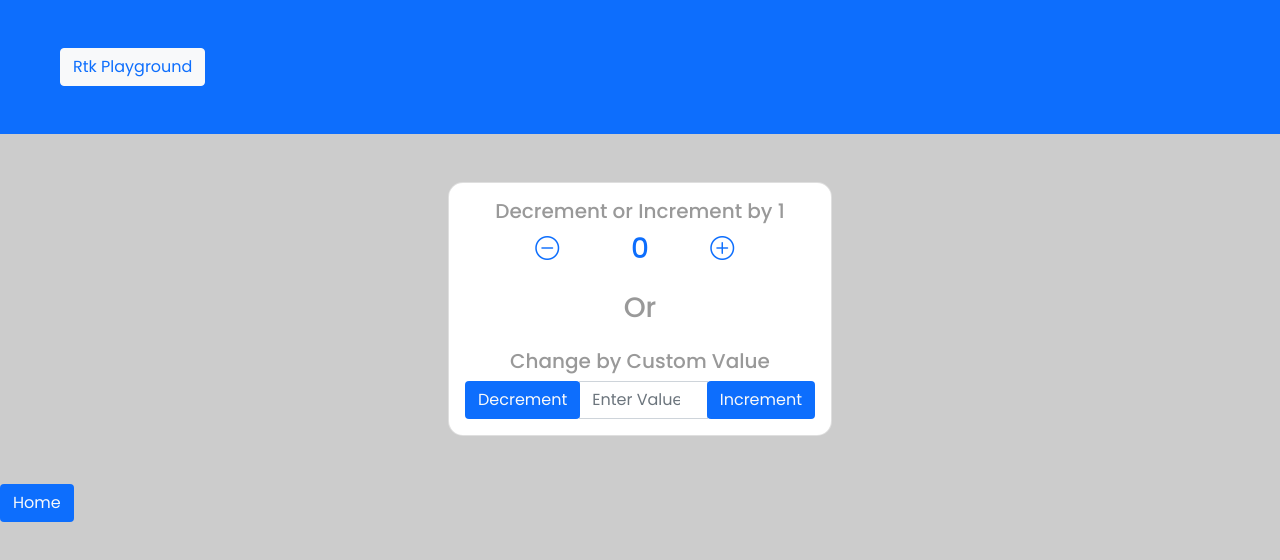
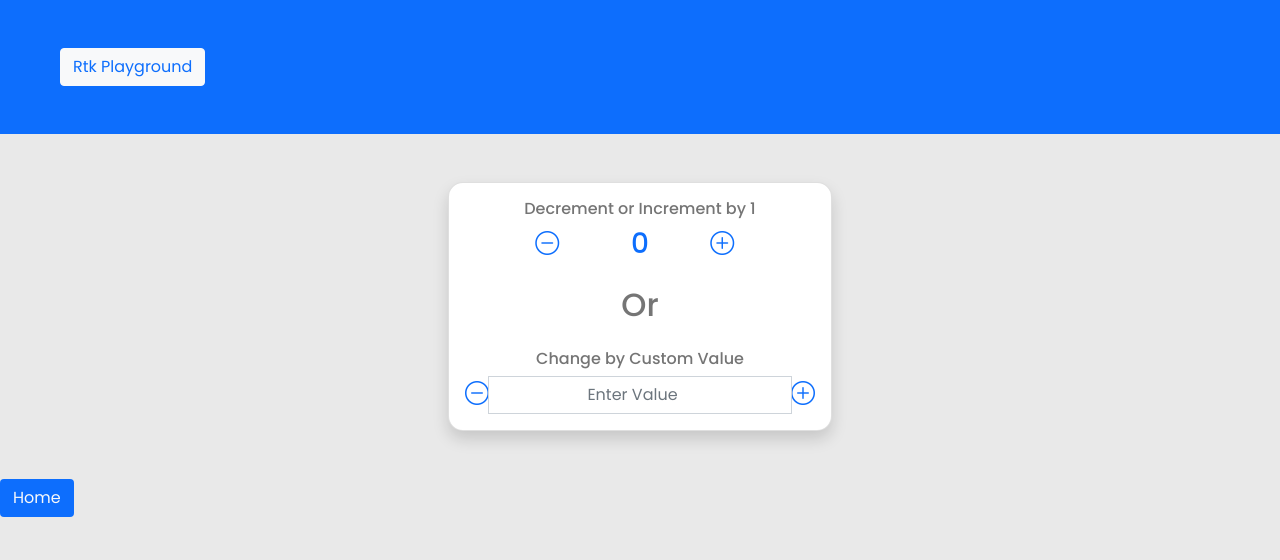
Before and after one commit to Sam-Dunne/learning-redux, a React (Create React App) app: page /counter in a window 1280 px wide. Shown: the top 560 px of the page. Built offline with nearby package versions, Linux system fonts and the light colour scheme.

Commit message:
changing ChangeByUserValue from buttons to icons for onClick action

```diff
--- a/src/Views/Counter.jsx
+++ b/src/Views/Counter.jsx
@@ -11,18 +11,18 @@ function Counter() {
   return (
     <>
       <section>
-        <div className='card'>
+        <div className='card shadow'>
           <div className="card-body">
             <div className="container">
-              <h5 className='text-center mb-2'>Decrement or Increment by 1</h5>
+              <h6 className='text-center mb-2'>Decrement or Increment by 1</h6>
               <div className="row justify-content-center align-items-center my-2">
                 <DecrementByOne />
                 <h3 className='card-title text-primary col-4 text-center m-0'>{count}</h3>
                 <IncrementByOne />
               </div>
             </div>
-            <h3 className='text-center my-4'>Or</h3>
-            <h5 className='text-center mb-2'>Change by Custom Value</h5>
+            <h2 className='text-center my-4'>Or</h2>
+            <h6 className='text-center mb-2'>Change by Custom Value</h6>
 
             <ChangeByUserValue />
           </div>
--- a/src/components/ChangeByUserValue.js
+++ b/src/components/ChangeByUserValue.js
@@ -14,13 +14,14 @@ export default function ChangeByUserValue() {
   };
 
   return (
+
     <div className='input-group'>
       <div className='input-group-prepend'>
-        <button onClick={() => dispatch(decrementByAmount(Number(userValue)))} className='btn btn-rounded bg-primary text-light'>Decrement</button>
+        <i className="bi bi-dash-circle col-2 text-primary" onClick={() => dispatch(decrementByAmount(Number(userValue)))}></i>
       </div>
       <input type='number' placeholder='Enter Value' onChange={onChangeIncrement} value={userValue} className='form-control text-center'></input>
-      <div className='input-group-prepend'>
-        <button onClick={() => dispatch(incrementByAmount(Number(userValue)))} className='btn btn-rounded bg-primary text-light'>Increment</button>
+      <div className='input-group-append'>
+        <i className="bi bi-plus-circle col-2 text-primary" onClick={() => dispatch(incrementByAmount(Number(userValue)))}></i>
       </div>
     </div>
   )
--- a/src/style.scss
+++ b/src/style.scss
@@ -5,11 +5,13 @@
 /*          CUSTOMIZED DEFAULTS         */
 /*********************************************/
 
-$body-bg: #cccccc;
-$body-color: #999999;
+$body-bg: #e9e9e9;
+$body-color: #757575;
 $font-family-sans-serif: "Poppins",
 sans-serif;
-// $primary: #fafafa;
+$primary: #fafafa;
+$bg-primary: red;
+
 @import "../node_modules/bootstrap/scss/bootstrap.scss";
 @import url("https://fonts.googleapis.com/css2?family=Poppins:ital,wght@0,100;0,200;0,300;0,400;0,500;0,600;0,700;1,100;1,200;1,300;1,400;1,500;1,600&display=swap");
 
```
